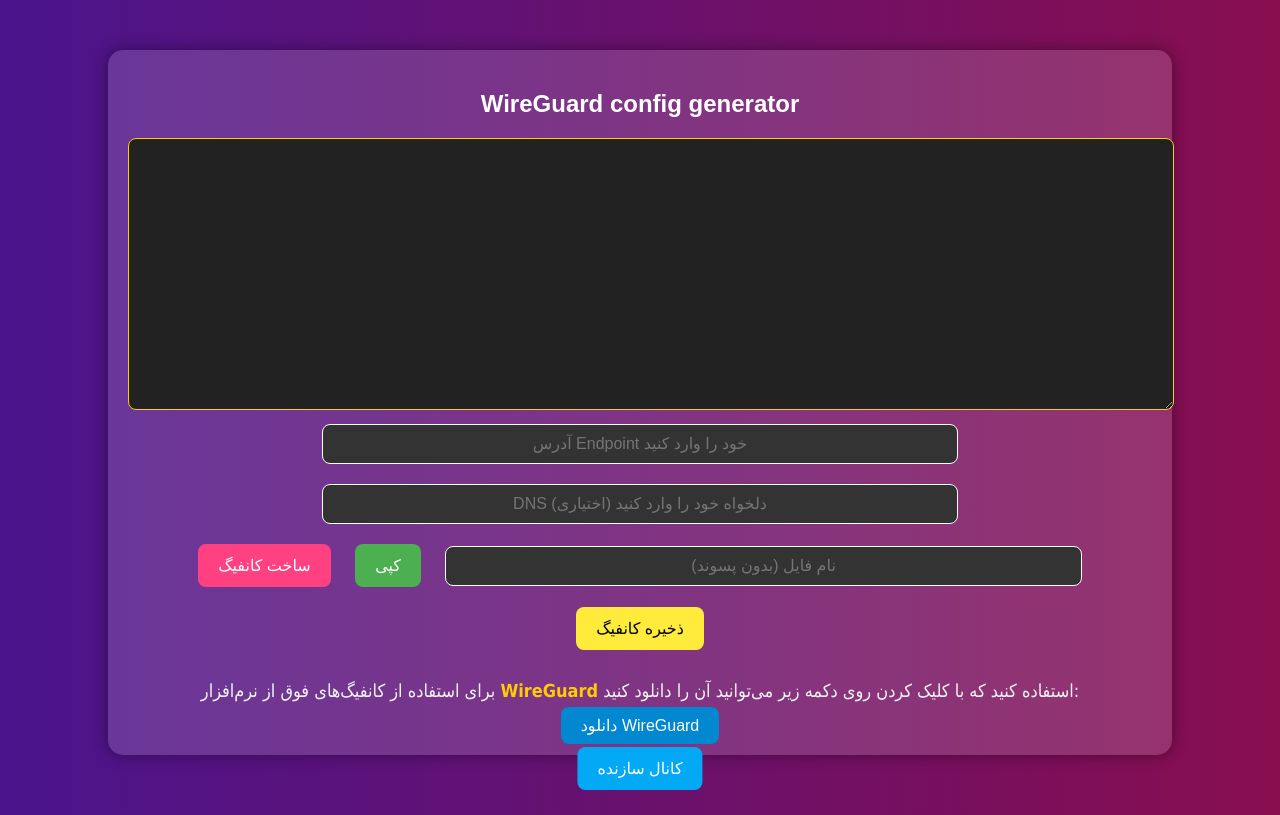
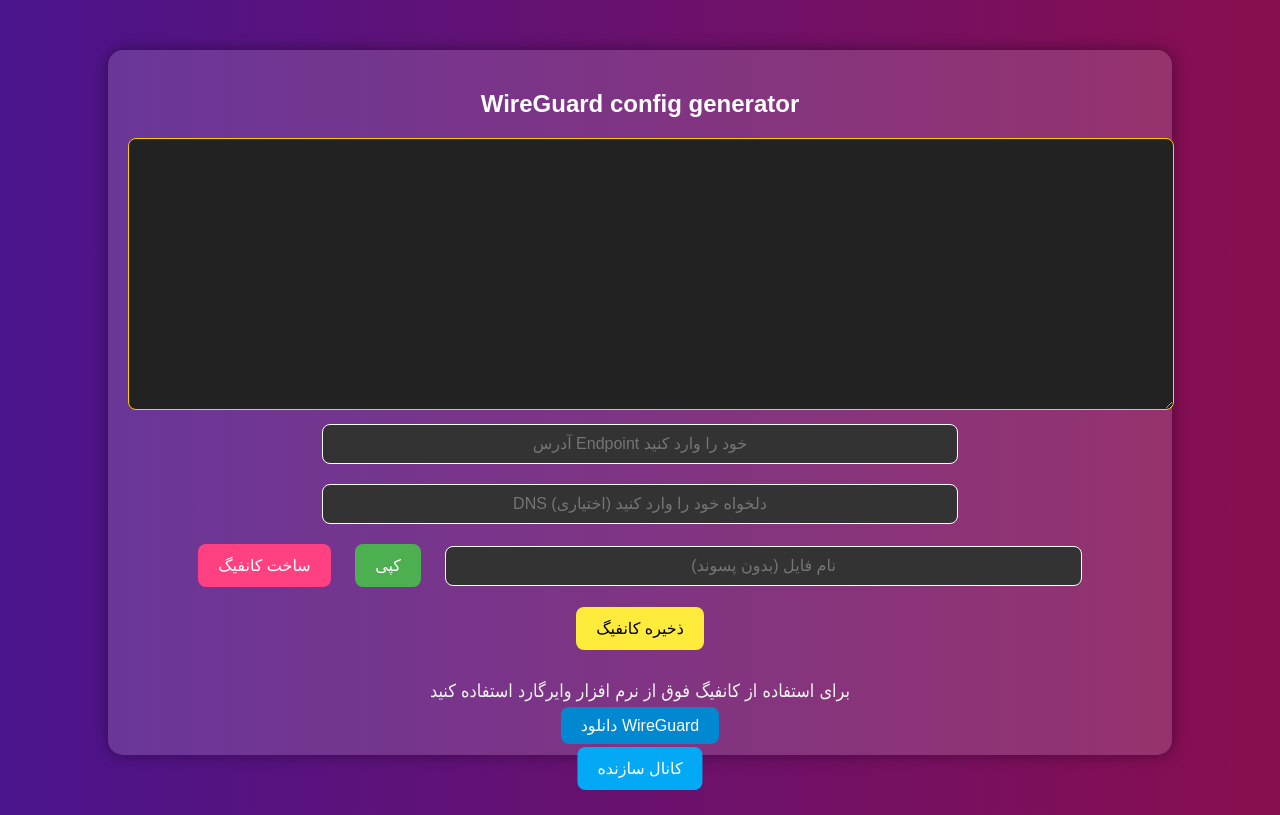
Before and after one commit to mobamoz/FreeWireGuard, a plain HTML site: page index.html in a window 1280 px wide. Drawn offline with Linux system fonts and the light colour scheme.

Commit message:
Update index.html

```diff
--- a/index.html
+++ b/index.html
@@ -112,7 +112,7 @@
 
         <!-- Note and Download Link -->
         <div class="install-note">
-            <p class="help-text">برای استفاده از کانفیگ‌های فوق از نرم‌افزار <strong>WireGuard</strong> استفاده کنید که با کلیک کردن روی دکمه زیر می‌توانید آن را دانلود کنید:</p>
+            <p class="help-text">برای استفاده از کانفیگ فوق از نرم افزار وایرگارد استفاده کنید </p>
             <a href="https://www.wireguard.com/install/" class="download-btn" target="_blank">دانلود WireGuard</a>
         </div>
     </div>
```
